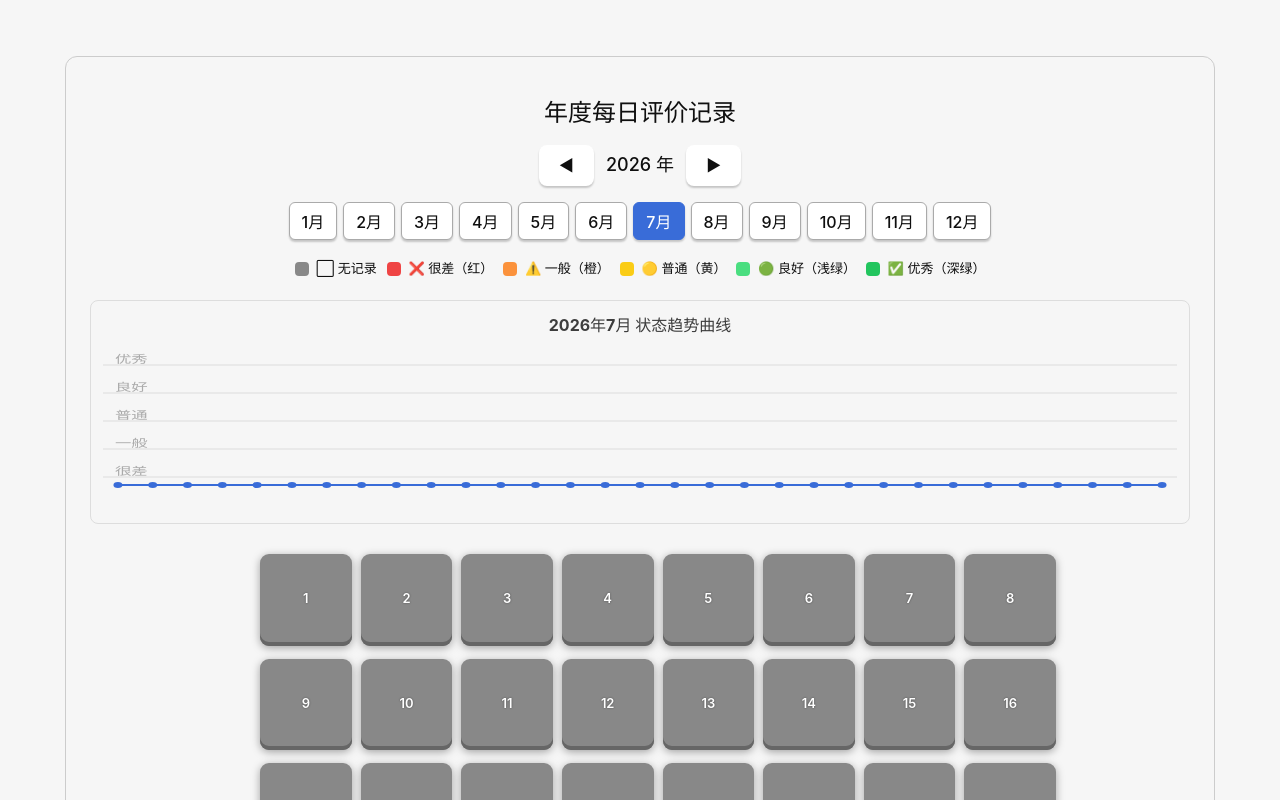
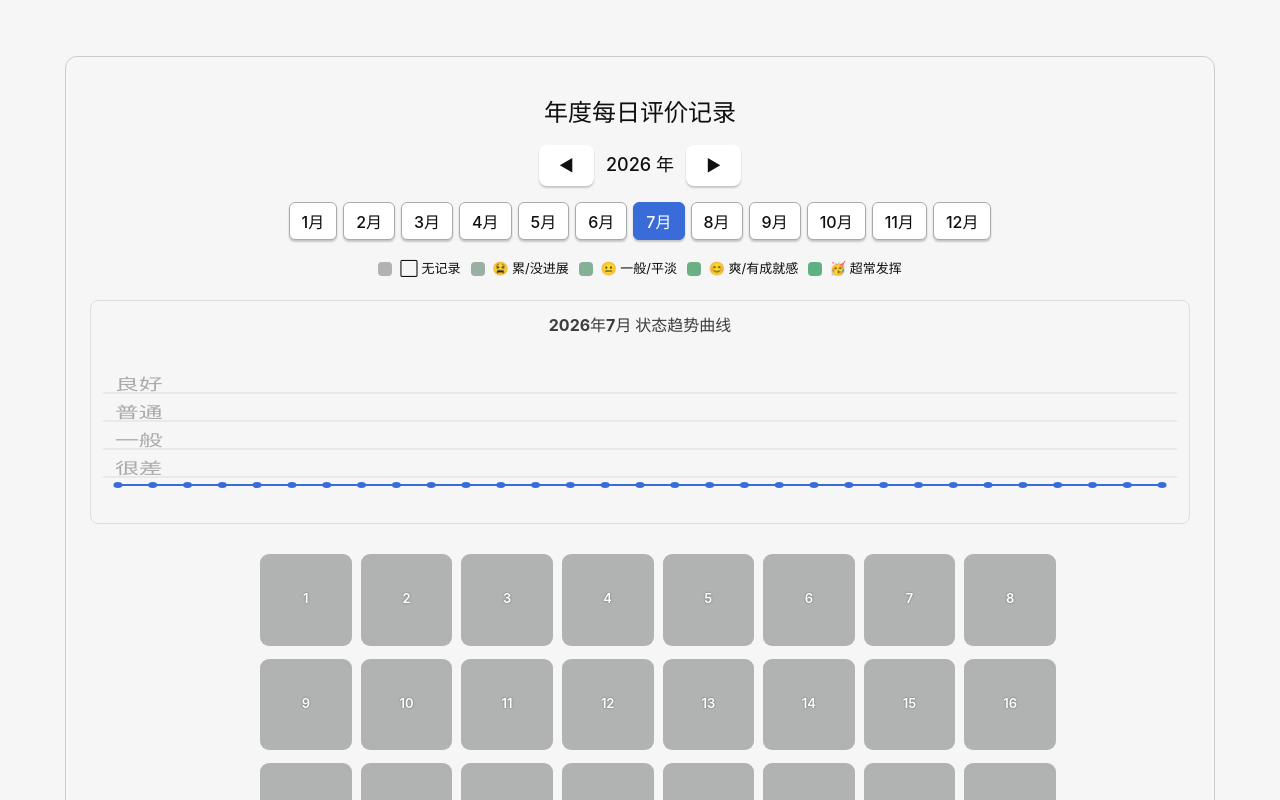
Before and after one commit to SherlynXia/Ember, a Vue app: page / in a window 1280 px wide. Shown: the top 800 px of the page. Built offline with nearby package versions, Linux system fonts and the light colour scheme.

Commit message:
Update App.vue

```diff
--- a/src/App.vue
+++ b/src/App.vue
@@ -3,7 +3,7 @@ import { ref, reactive, computed, onMounted, watch } from "vue";
 import { invoke } from "@tauri-apps/api/core";
 
 // 5档评价状态
-type DayStatus = 0 | 1 | 2 | 3 | 4 | 5;
+type DayStatus = 0 | 1 | 2 | 3 | 4 ;
 
 // 状态对应分数、颜色、阴影、emoji
 const statusScoreMap: Record<DayStatus, number> = {
@@ -11,17 +11,45 @@ const statusScoreMap: Record<DayStatus, number> = {
   1: 1, // 很差 红
   2: 2, // 一般 橙
   3: 3, // 普通 黄
-  4: 4, // 良好 浅绿
-  5: 5, // 优秀 深绿
+  4: 4, // 优秀 深绿
 };
 
 const statusMap = [
-  { color: "#888", shadow: "#666", emoji: "⬜", label: "无记录", score: 0 },
-  { color: "#ef4444", shadow: "#b91c1c", emoji: "❌", label: "很差（红）", score: 1 },
-  { color: "#fb923c", shadow: "#c2410c", emoji: "⚠️", label: "一般（橙）", score: 2 },
-  { color: "#facc15", shadow: "#a16207", emoji: "🟡", label: "普通（黄）", score: 3 },
-  { color: "#4ade80", shadow: "#16a34a", emoji: "🟢", label: "良好（浅绿）", score: 4 },
-  { color: "#22c55e", shadow: "#15803d", emoji: "✅", label: "优秀（深绿）", score: 5 },
+  {
+    color:
+    "rgba(18,24,21,0.3)",
+    emoji: "⬜",
+    label: "无记录",
+    score: 0
+  },
+  {
+    color:
+     "rgba(18,70,43,0.4)",
+    emoji: "😫",
+    label: "累/没进展",
+    score: 1
+  },
+  {
+    color:
+     "rgba(18,108,54,0.5)",
+    emoji: "😐",
+    label: "一般/平淡",
+    score: 2
+  },
+  {
+    color:
+     "rgba(18,128,58,0.6)",
+    emoji: "😊",
+    label: "爽/有成就感",
+    score: 3
+  },
+  {
+    color:
+     "rgba(30,148,80,0.7)",
+    emoji: "🥳",
+    label: "超常发挥",
+    score: 4
+  }
 ];
 
 type MonthRecord = Record<number, { status: DayStatus; text: string }>;
@@ -177,17 +205,15 @@ watch(allYearData, async (val) => {
           preserveAspectRatio="none"
         >
           <!-- 5档横向参考线 -->
-          <line x1="0" y1="20" x2="720" y2="20" stroke="#888" stroke-width="0.5" opacity="0.4" />
           <line x1="0" y1="48" x2="720" y2="48" stroke="#888" stroke-width="0.5" opacity="0.4" />
           <line x1="0" y1="76" x2="720" y2="76" stroke="#888" stroke-width="0.5" opacity="0.4" />
           <line x1="0" y1="104" x2="720" y2="104" stroke="#888" stroke-width="0.5" opacity="0.4" />
           <line x1="0" y1="132" x2="720" y2="132" stroke="#888" stroke-width="0.5" opacity="0.4" />
           <!-- 等级文字 -->
-          <text x="8" y="18" font-size="11" fill="#aaa">优秀</text>
-          <text x="8" y="46" font-size="11" fill="#aaa">良好</text>
-          <text x="8" y="74" font-size="11" fill="#aaa">普通</text>
-          <text x="8" y="102" font-size="11" fill="#aaa">一般</text>
-          <text x="8" y="130" font-size="11" fill="#aaa">很差</text>
+          <text x="8" y="45" fill="#aaa">良好</text>
+          <text x="8" y="73" fill="#aaa">普通</text>
+          <text x="8" y="101" fill="#aaa">一般</text>
+          <text x="8" y="129" fill="#aaa">很差</text>
           <path
             :d="curveData.reduce((path, point, idx) => {
               const totalWidth = 700;
@@ -219,7 +245,7 @@ watch(allYearData, async (val) => {
           class="day-block"
           :style="{
             background: statusMap[getDayInfo(day).status].color,
-            boxShadow: `inset 0 -4px 0 ${statusMap[getDayInfo(day).status].shadow}, 0 2px 8px rgba(0,0,0,0.35)`
+            boxShadow: `inset 0 -4px 0 ${statusMap[getDayInfo(day).status]}, 0 2px 8px rgba(0,0,0,0.35)`
           }"
           @click="openEdit(day)"
         >
```
